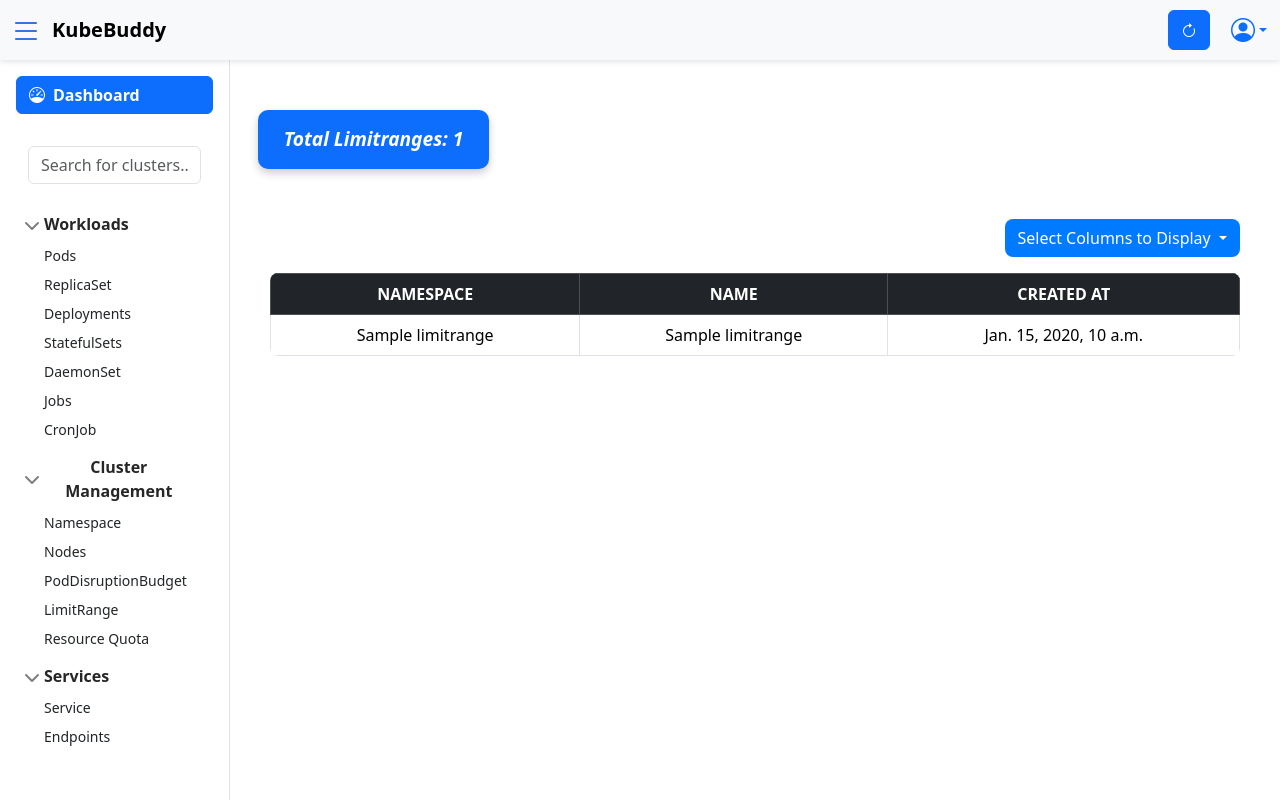
After one commit to kubebuddy/kubebuddy, a Django app: template templates/dashboard/cluster_management/limitrange.html in a window 1280 px wide. The commit adds this page. Run offline with Django 5.2, Linux system fonts and the light colour scheme; tables that the repository leaves empty hold one stand-in row (values such as "Sample post"); the template is opened without the code that fills it: values that come from a table or form of the project are taken from there, most other values are stand-ins (such as "Sample title", 1, 10 or a date in 2020).

Commit message:
KBP-45: Overview page completed.

```diff
--- a/dashboard/src/cluster_management/k8s_limit_range.py
+++ b/dashboard/src/cluster_management/k8s_limit_range.py
@@ -24,4 +24,4 @@
         except Exception as e:
             print(f"Error fetching LimitRange for namespace {ns}: {e}")
 
-    return limit_ranges
+    return limit_ranges, len(limit_ranges)
--- a/dashboard/urls.py
+++ b/dashboard/urls.py
@@ -3,7 +3,7 @@
                                 events, rs_info, deploy_info, \
                                 configmaps, secrets, services, endpoints, \
                                 statefulsets, daemonset, jobs, cronjobs, \
-                                namespace
+                                namespace, limitrange
 
 
 urlpatterns = [
@@ -24,6 +24,7 @@
     path('<str:cluster_name>/daemonset', daemonset, name="daemonset"),
     path('<str:cluster_name>/jobs', jobs, name="jobs"),
     path('<str:cluster_name>/cronjobs', cronjobs, name="cronjobs"),
-    path('<str:cluster_name>/namespace', namespace, name="namespace")
+    path('<str:cluster_name>/namespace', namespace, name="namespace"),
+    path('<str:cluster_name>/limitrange', limitrange, name="limitrange"),
 
 ]
--- a/templates/dashboard/base.html
+++ b/templates/dashboard/base.html
@@ -116,7 +116,7 @@
               <li><a href="/{{current_cluster}}/namespace?cluster_id={{cluster_id}}" class="link-dark rounded">Namespace</a></li>
               <li><a href="/{{current_cluster}}/nodes?cluster_id={{cluster_id}}" class="link-dark rounded">Nodes</a></li>
               <li><a href="#" class="link-dark rounded">PodDisruptionBudget</a></li>
-              <li><a href="#" class="link-dark rounded">LimitRange</a></li>
+              <li><a href="/{{current_cluster}}/limitrange?cluster_id={{cluster_id}}" class="link-dark rounded">LimitRange</a></li>
               <li><a href="#" class="link-dark rounded">Resource Quota</a></li>
             </ul>
           </div>
--- /dev/null
+++ b/templates/dashboard/cluster_management/limitrange.html
@@ -0,0 +1,64 @@
+{% extends 'dashboard/base.html' %}
+
+{% block title %}Limitranges{% endblock %}
+
+{% block favicon %}https://github.com/kubernetes/community/blob/master/icons/png/resources/unlabeled/limits-128.png?raw=true{% endblock %}
+
+{% block content %}
+
+<div class="container">
+  <div class="row text-center">
+    <div class="col-md-3"><div class="stats-card bg-primary"><b><i>Total Limitranges: {{total_limitranges}}</i></b></div></div>
+  </div>
+
+  <div class="container">
+    <!-- Dropdown with checkboxes to select columns -->
+    <div class="mb-3">
+        <div class="dropdown d-flex justify-content-end">
+          <button class="btn btn-custom dropdown-toggle" type="button" id="columnSelector" data-bs-toggle="dropdown" aria-expanded="false">
+            Select Columns to Display
+          </button>
+          <ul class="dropdown-menu p-2" aria-labelledby="columnSelector">
+            <li>
+                <input class="form-check-input column-checkbox" type="checkbox" value="All" id="All">
+                <label class="form-check-label" for="All"> All</label>
+            </li>
+            <li>
+                <input class="form-check-input column-checkbox" type="checkbox" value="Namespace" id="Namespace" checked>
+                <label class="form-check-label" for="Namespace"> Namespace</label>
+            </li>
+            <li>
+                <input class="form-check-input column-checkbox" type="checkbox" value="Name" id="Name" checked>
+                <label class="form-check-label" for="Name"> Name</label>
+            </li>
+            <li>
+                <input class="form-check-input column-checkbox" type="checkbox" value="craetedAt" id="craetedAt" checked>
+                <label class="form-check-label" for="craetedAt"> Created At</label>
+            </li>
+        </ul>
+        </div>
+    </div>
+
+    <!-- Table -->
+    <table class="table table-bordered" style="border-radius: 8px; overflow: hidden;">
+      <thead class="table-dark">
+        <tr>
+          <th id="colNAMESPACE">NAMESPACE</th>
+          <th id="colNAME">NAME</th>
+          <th id="colreatedAt">CREATED AT</th>
+        </tr>
+      </thead>
+
+      <tbody>
+      {% for lr in limitranges %}
+        <tr>
+          <td>{{ lr.namespace }}</td>
+          <td>{{ lr.name }}</td>
+          <td>{{ lr.created_at }}</td>
+        </tr>
+      {% endfor %}
+      </tbody>
+      </table>
+  </div>
+
+{% endblock %}
```
Also changed, not shown: dashboard/views.py (+18 -1 lines).
